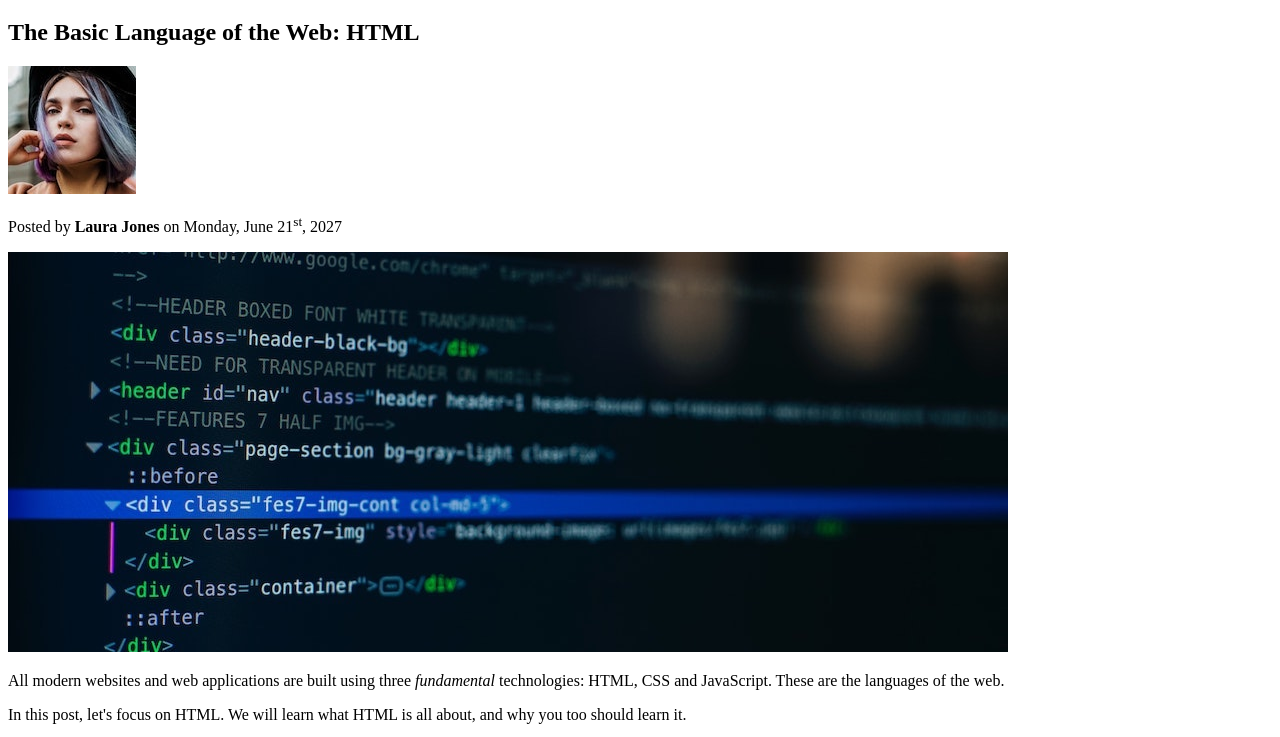
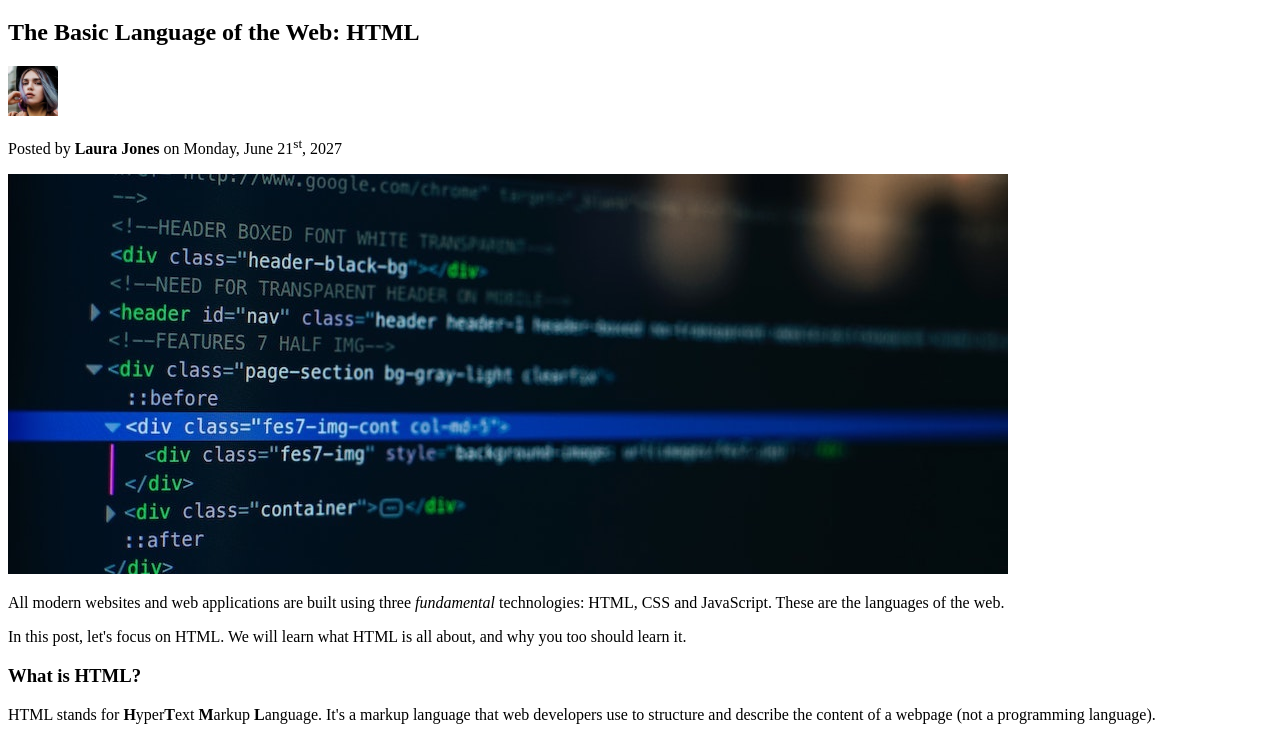
Before and after one commit to ritabradley/code-mag, a plain HTML site: page index.html in a window 1280 px wide. Shown: the part 62-799 px from the top of the page. Drawn offline with Linux system fonts and the light colour scheme.

Commit message:
change size of author image

```diff
--- a/index.html
+++ b/index.html
@@ -14,7 +14,8 @@
         <h2>The Basic Language of the Web: HTML</h2>
         <img src="./imgs/laura-jones.jpg"
             alt="Laura Jones - A caucasian women with colorful hair rests her hand on her face while looking down into the camera."
-            title="Laura Jones - A caucasian women with colorful hair rests her hand on her face while looking down into the camera.">
+            title="Laura Jones - A caucasian women with colorful hair rests her hand on her face while looking down into the camera."
+            height="50" width="50">
 
         <p>Posted by <strong>Laura Jones</strong> on Monday, June 21<sup>st</sup>, 2027</p>
 
```
